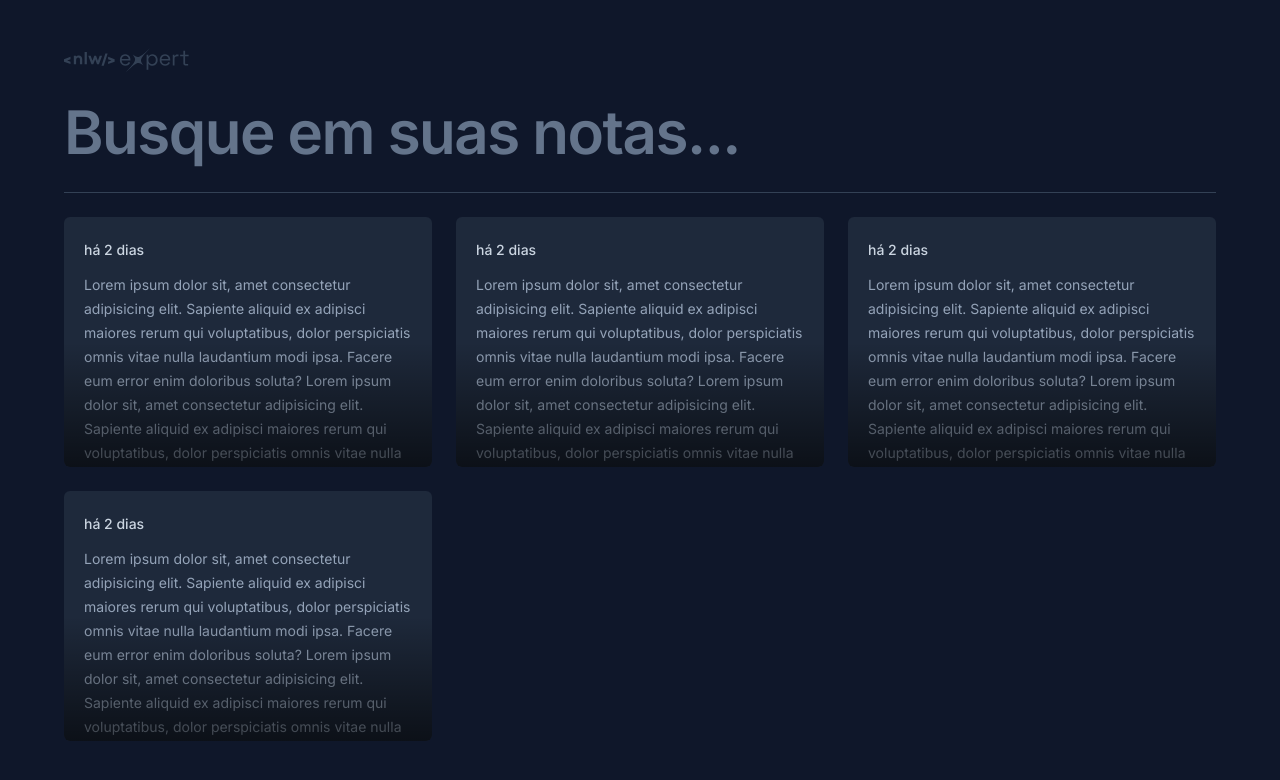
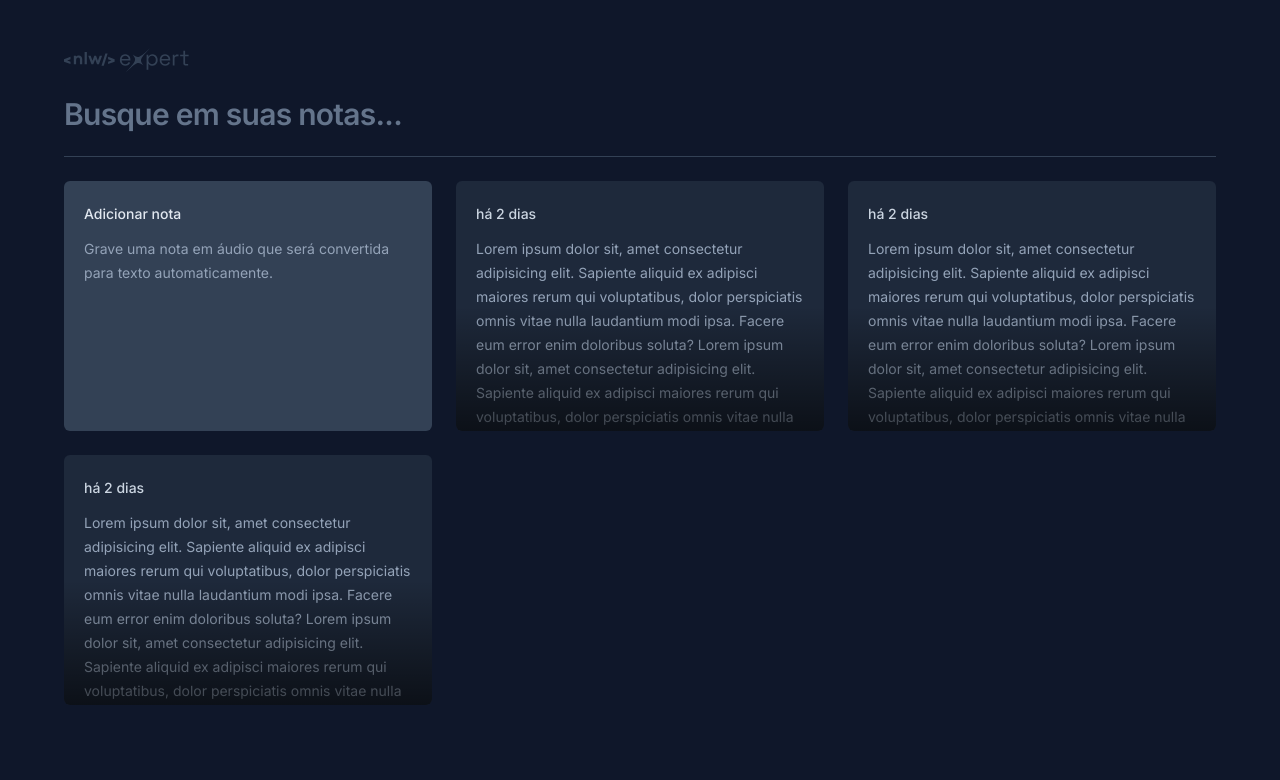
Before and after one commit to Arthur-Valadao/nlw-expert-notes, a React (Vite) app: page / in a window 1280 px wide. Shown: the top 780 px of the page. Built offline with nearby package versions, Linux system fonts and the light colour scheme.

Commit message:
feat: finish homePage style

```diff
--- a/src/app.tsx
+++ b/src/app.tsx
@@ -1,4 +1,5 @@
 import logo from './assets/logo-nlw-expert.svg'
+import { NewNoteCard } from './components/new-note-card'
 import { NoteCard } from './components/note-card'
 
 export function App() {
@@ -10,18 +11,19 @@ export function App() {
         <input
           type="text"
           placeholder="Busque em suas notas..."
-          className='w-full bg-transparent text-6xl font-semibold tracking-tight outline-none placeholder:text-slate-500'
+          className='w-full bg-transparent text-3xl font-semibold tracking-tight outline-none placeholder:text-slate-500'
         />
       </form>
 
       <div className="h-px bg-slate-700" />
 
       <div className="grid grid-cols-3 auto-rows-[250px] gap-6">
+        <NewNoteCard />
 
         <NoteCard />
         <NoteCard />
         <NoteCard />
-        <NoteCard />
+
       </div>
     </div>
   )
--- /dev/null
+++ b/src/components/new-note-card.tsx
@@ -0,0 +1,14 @@
+export function NewNoteCard() {
+  return (
+    <div className="rounded-md bg-slate-700 p-5 space-y-3">
+      <span className="text-sm font-medium text-slate-200"
+      >
+        Adicionar nota
+      </span>
+      <p className='text-sm leading-6 text-slate-400'
+      >
+        Grave uma nota em áudio que será convertida para texto automaticamente.
+      </p>
+    </div>
+  )
+}
--- a/src/components/note-card.tsx
+++ b/src/components/note-card.tsx
@@ -1,6 +1,7 @@
 export function NoteCard() {
   return (
-    <div className="rounded-md bg-slate-800 p-5 space-y-3 overflow-hidden relative">
+    <button
+      className="rounded-md text-left bg-slate-800 p-5 space-y-3 overflow-hidden relative outline-none hover:ring-2 hover:ring-slate-600 focus-visible:ring-2 focus-visible:ring-lime-400">
       <span className="text-sm font-medium text-slate-300"
       >
         há 2 dias
@@ -12,6 +13,6 @@ export function NoteCard() {
       </p>
 
       <div className="absolute bottom-0 left-0 right-0 h-1/2 bg-gradient-to-t from-black/60  to-black/0 pointer-events-none" />
-    </div>
+    </button>
   )
 }
```
